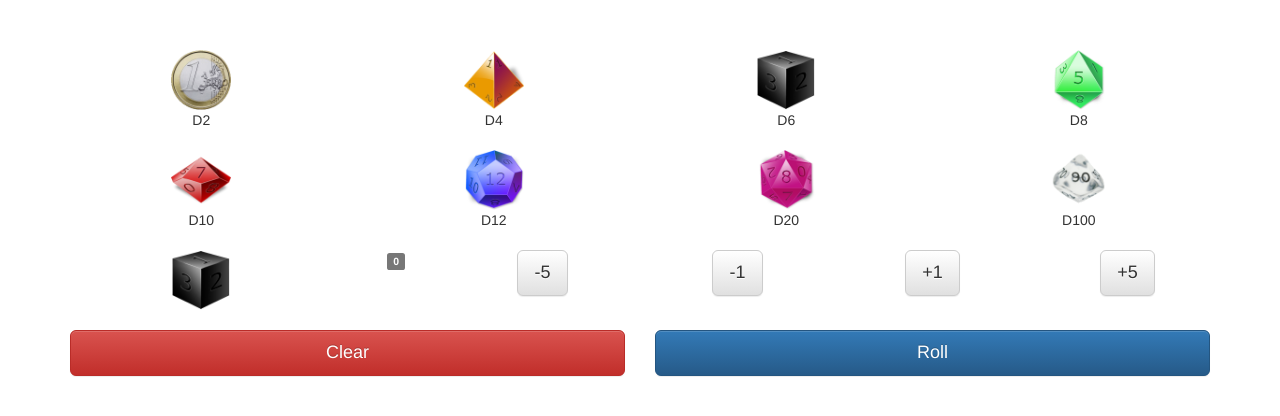
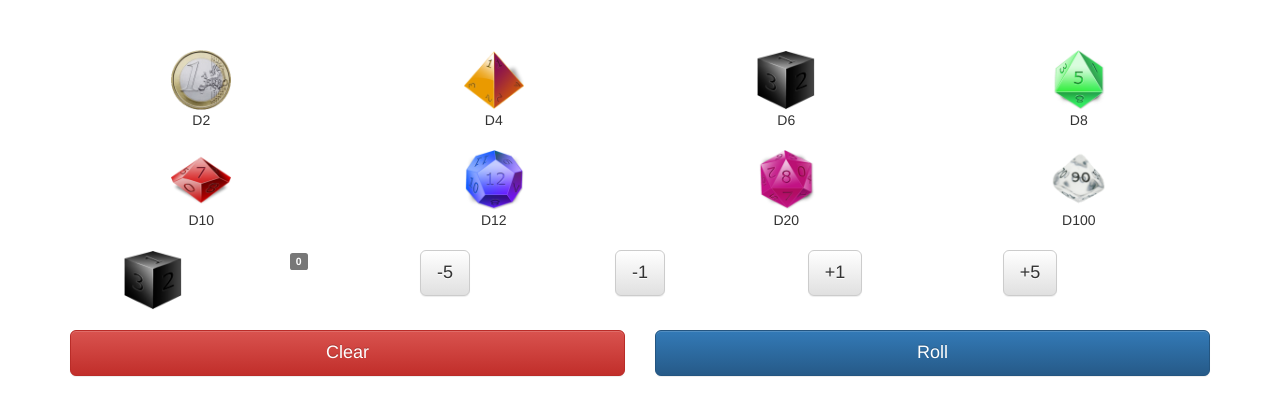
Before and after one commit to danielcorroto/Dices, a plain HTML site: page index.html in a window 1280 px wide. Drawn offline with nearby package versions, Linux system fonts and the light colour scheme.

Commit message:
Resize selected dice space

```diff
--- a/index.html
+++ b/index.html
@@ -37,7 +37,7 @@
 		</div>
 
 		<div class="row top-buffer">
-			<div class="col-xs-3"><img src="img/d6.png" width="60" height="60" id="selectedDice"></div>
+			<div class="col-xs-2"><img src="img/d6.png" width="60" height="60" id="selectedDice"></div>
 			<div class="col-xs-1"><span id="quantity" class="label label-default">0</span></div>
 			<div class="col-xs-2"><button type="button" class="btn btn-default btn-lg" onclick="addDice(-5)">-5</button></div>
 			<div class="col-xs-2"><button type="button" class="btn btn-default btn-lg" onclick="addDice(-1)">-1</button></div>
```
